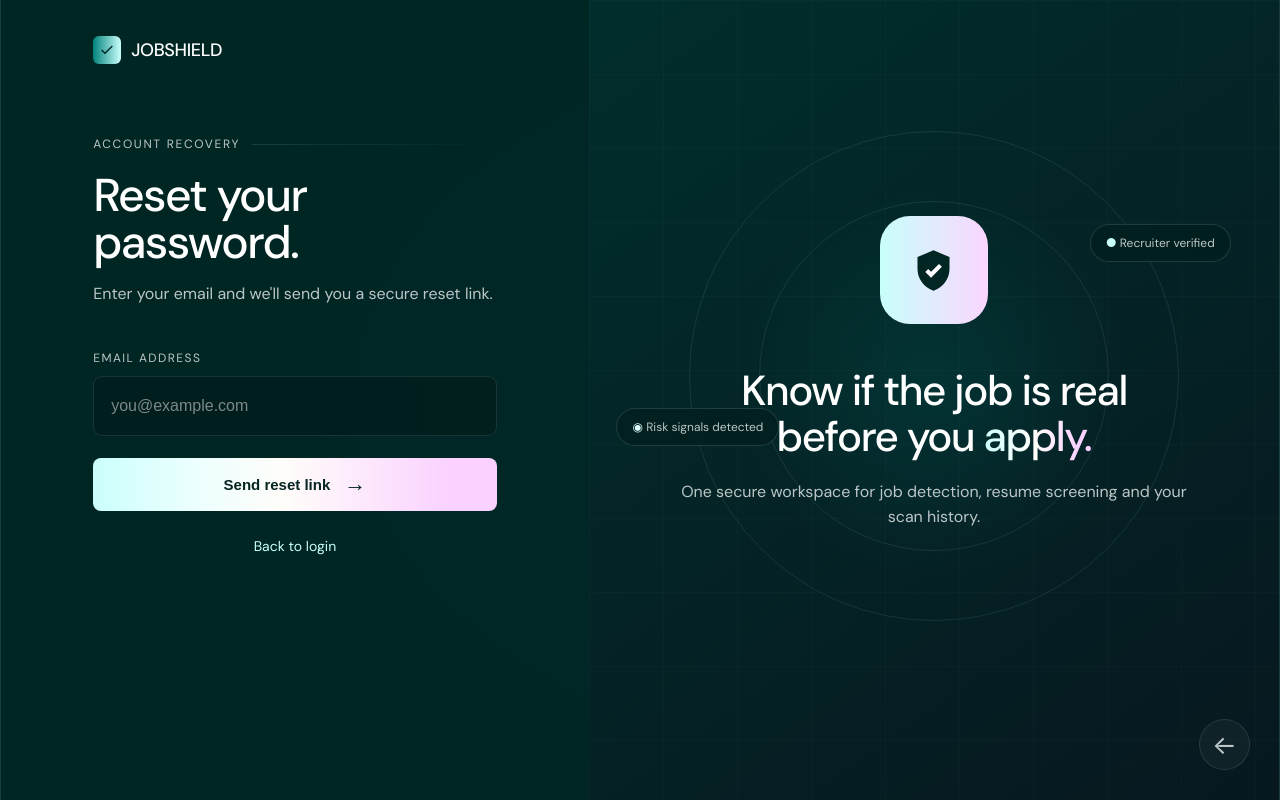
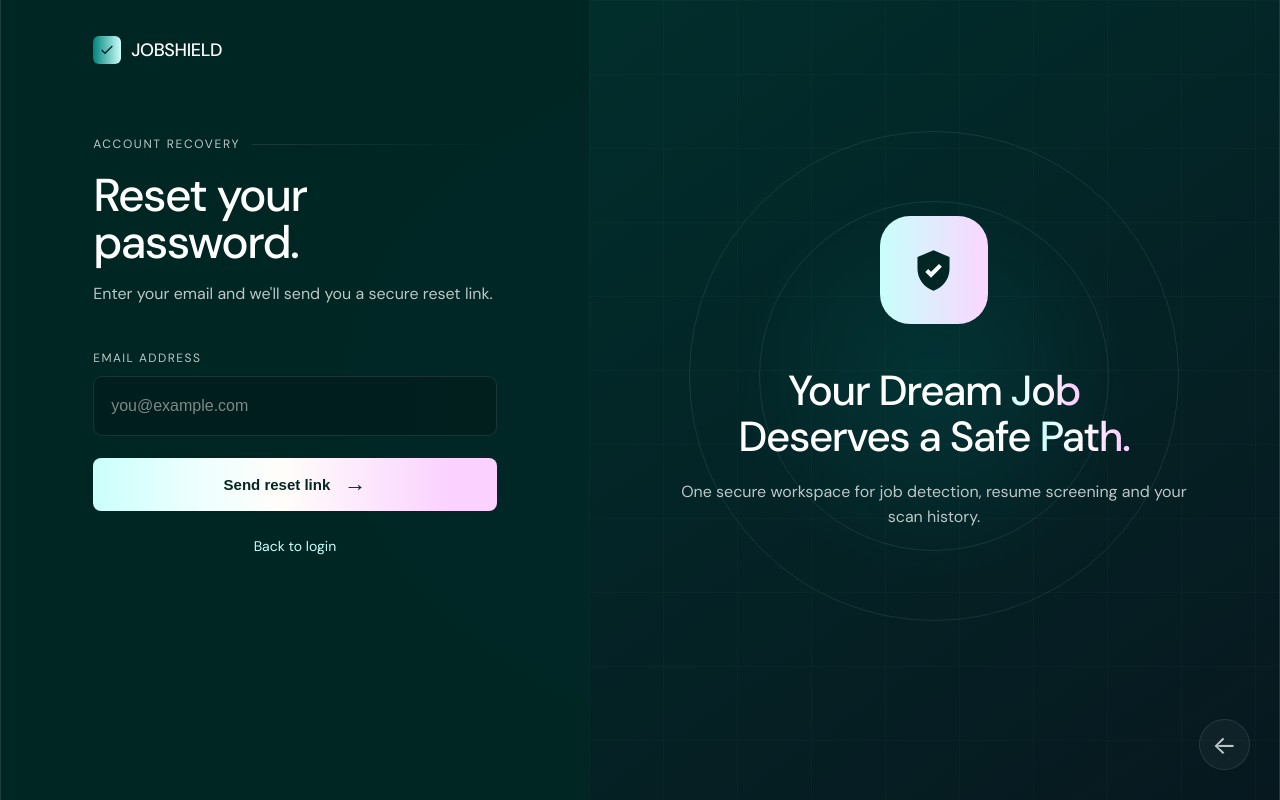
Before and after one commit to pranathiandela/Jobshield, a Flask app: page /password-reset in a window 1280 px wide. Run offline with Flask 3, Linux system fonts and the light colour scheme.

Commit message:
Auth checked

```diff
--- a/templates/_auth_visual.html
+++ b/templates/_auth_visual.html
@@ -2,13 +2,13 @@
   <div class="visual-grid"></div>
   <div class="visual-orbit orbit-one"></div>
   <div class="visual-orbit orbit-two"></div>
-  <div class="verified-pill"><span>●</span> Recruiter verified</div>
+
   <div class="shield-card">
     <svg viewBox="0 0 24 24" aria-hidden="true"><path d="M12 3l7 3v5c0 4.8-3 8.5-7 10-4-1.5-7-5.2-7-10V6l7-3z"/><path d="m8.7 12 2.1 2.1 4.6-4.6"/></svg>
   </div>
   <div class="visual-copy">
-    <h2>Know if the job is real<br>before you <span>apply.</span></h2>
+    <h2>Your Dream <span>Job</span><br>Deserves a Safe <span>Path.</span></h2>
     <p>One secure workspace for job detection, resume screening and your scan history.</p>
   </div>
-  <div class="signal-pill"><span>◉</span> Risk signals detected</div>
+
 </div>
```
